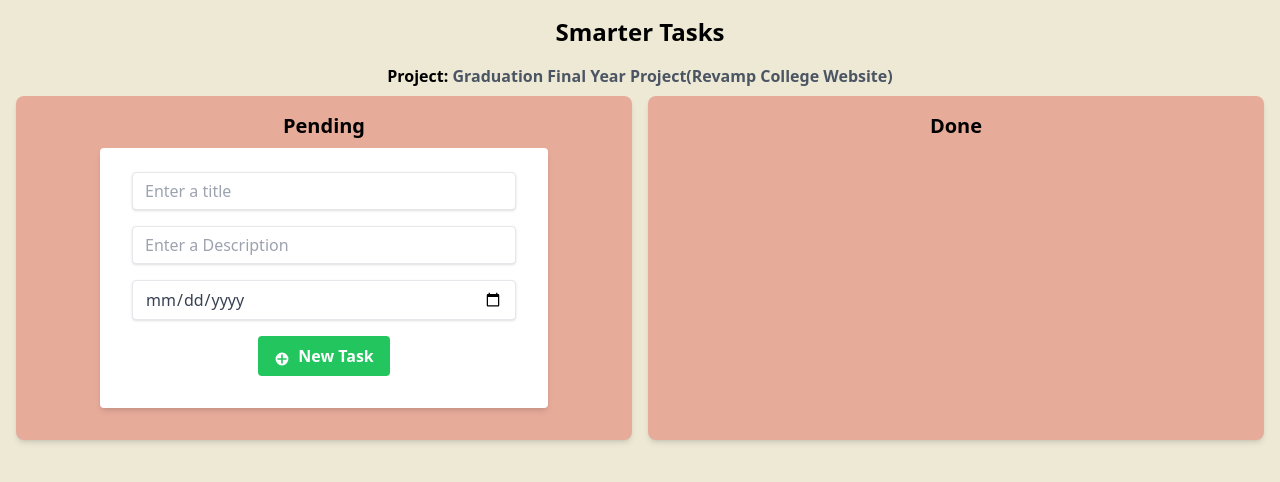
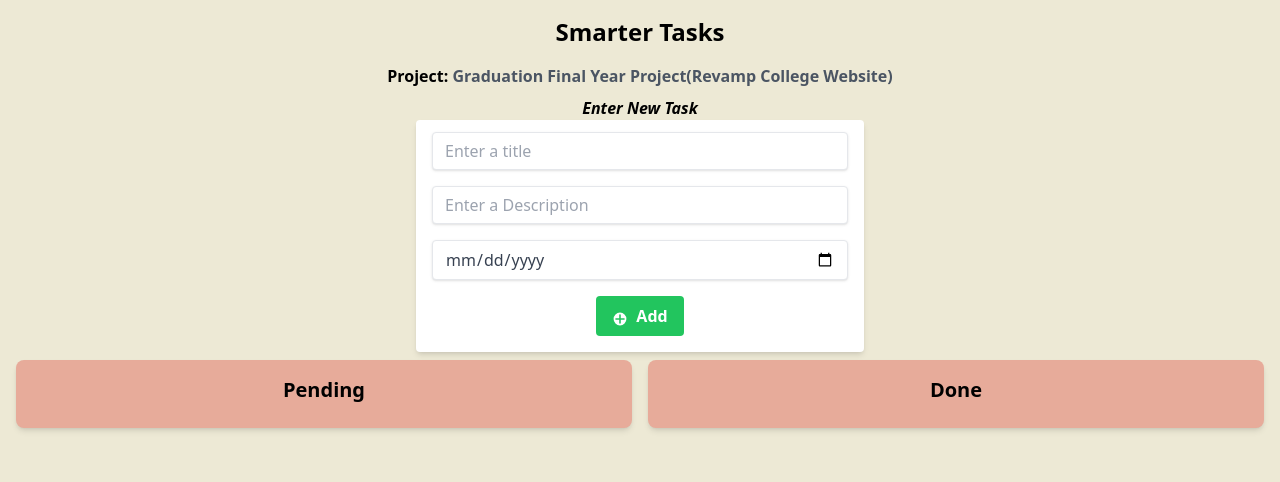
Before and after one commit to Saimall/wd301, a React (Create React App) app in the folder smarter-tasks/: page / in a window 1280 px wide. Shown: the top 482 px of the page. Built offline with nearby package versions, Linux system fonts and the light colour scheme.

Commit message:
Updated UI

```diff
--- a/smarter-tasks/src/TaskApp.tsx
+++ b/smarter-tasks/src/TaskApp.tsx
@@ -34,13 +34,15 @@ class TaskApp extends React.Component<TaskAppProp, TaskAppState> {
           Graduation Final Year Project(Revamp College Website)
         </span>
       </h2>
+       <b><em>Enter New Task</em></b>
+      <TaskForm addTask={this.addTask} />
       <div className="flex justify-between">
         <div className="w-1/2 mr-2 rounded-lg shadow-md p-4 mb-2 status">
           <h3 className="text-xl font-bold mb-2">Pending</h3>
         <TaskList tasks={this.state.tasks} />
 
         <div>
-        <TaskForm addTask={this.addTask} />
+
         </div>
         </div>
 
--- a/smarter-tasks/src/TaskForm.tsx
+++ b/smarter-tasks/src/TaskForm.tsx
@@ -48,7 +48,7 @@ class TaskForm extends React.Component<TaskFormProps, TaskFormState>{
     render(){
         return(
             <div className="w-full max-w-md mx-auto">
-            <form className="bg-white shadow-md rounded px-8 pt-6 pb-8 mb-4" onSubmit={this.addTask}>
+            <form className="bg-white shadow-md rounded px-4 pt-3 pb-4 mb-2" onSubmit={this.addTask}>
               <div className="mb-4">
                 <input className="shadow appearance-none border rounded w-full py-2 px-3 text-gray-700 leading-tight focus:outline-none focus:shadow-outline" id="todoTitle" value={this.state.title} type="text" placeholder="Enter a title" onChange={this.titlechanged} required/>
               </div>
@@ -72,7 +72,7 @@ class TaskForm extends React.Component<TaskFormProps, TaskFormState>{
                 clip-rule="evenodd"
               />
             </svg>
-            New Task
+            Add
           </button>
               </div>
             </form>
```
